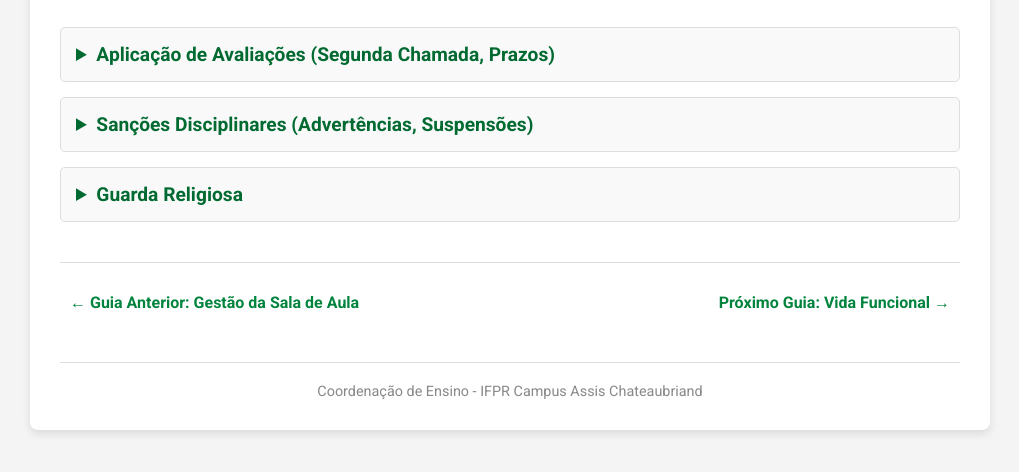
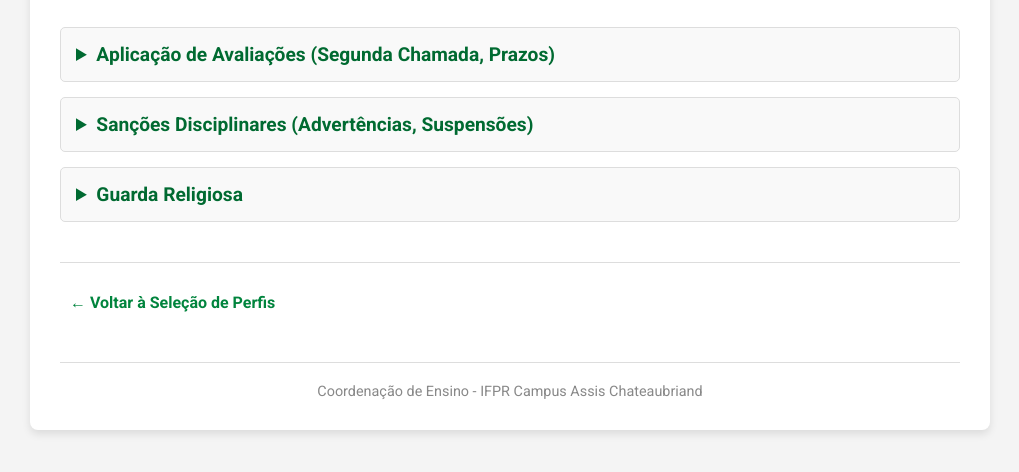
Before and after one commit to vagnersantosifpr/prisma-coens-ifpr-assis, a plain HTML site: page processos-academicos.html in a window 1280 px wide. Shown: the part 126-598 px from the top of the page, without its empty margins (130-1149 px from the left). Drawn offline with Linux system fonts and the light colour scheme.

Commit message:
Add files via upload

```diff
--- a/processos-academicos.html
+++ b/processos-academicos.html
@@ -98,10 +98,8 @@
             </details>
         </div>
 
-        <!-- NAVEGAÇÃO ADICIONADA -->
         <nav class="page-nav">
-            <a href="gestao-sala-de-aula.html">← Guia Anterior: Gestão da Sala de Aula</a>
-            <a href="vida-funcional.html">Próximo Guia: Vida Funcional →</a>
+            <a href="index.html">← Voltar à Seleção de Perfis</a>
         </nav>
 
         <footer>Coordenação de Ensino - IFPR Campus Assis Chateaubriand</footer>
```
Also changed, not shown: gestao-sala-de-aula.html (+0 -1 lines), vida-funcional.html (+1 -2 lines).
